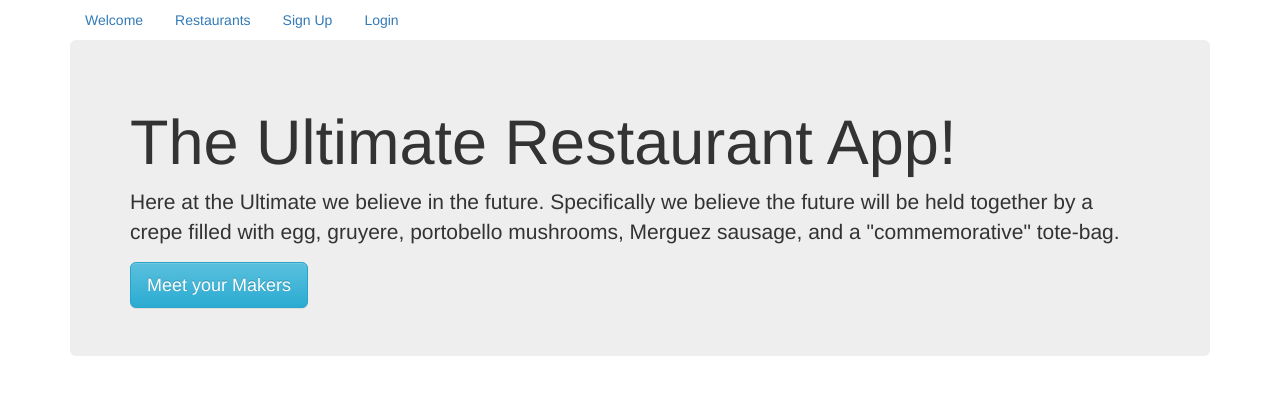
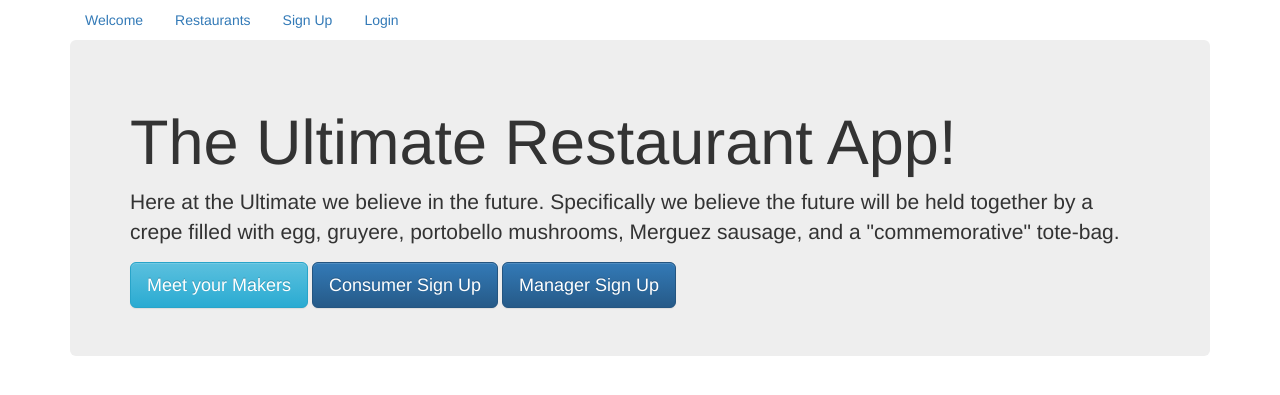
Before and after one commit to jnwcki/restaurant_project, a Django app: page / in a window 1280 px wide. Shown: the top 395 px of the page. Run offline with Django 3.2, Linux system fonts and the light colour scheme; some libraries are stand-ins or nearby versions.

Commit message:
add features to homepage

```diff
--- a/restaurant_project/templates/index.html
+++ b/restaurant_project/templates/index.html
@@ -4,9 +4,11 @@
   <div class="jumbotron">
   <h1>The Ultimate Restaurant App!</h1>
   <p>Here at the Ultimate we believe in the future.  Specifically we believe the future will be held together by a crepe filled with egg, gruyere, portobello mushrooms, Merguez sausage, and a "commemorative" tote-bag.  </p>
-  <button type="button" class="btn btn-info btn-lg" data-toggle="modal" data-target="#myModal">Meet your Makers</button>
+  <button type="button" class="btn btn-info btn-lg" data-toggle="modal" data-target="#Makers">Meet your Makers</button>
+  <a class="btn btn-primary btn-lg" href="{% url 'signup_consumer' %}" role="button">Consumer Sign Up</a>
+  <a class="btn btn-primary btn-lg" href="{% url 'signup_manager' %}" role="button">Manager Sign Up</a>
 
-<div id="myModal" class="modal fade" role="dialog">
+    <div id="Makers" class="modal fade" role="dialog">
       <div class="modal-dialog">
 
         <div class="modal-content">
```
Lines whose indentation alone changed are shown as unchanged.
